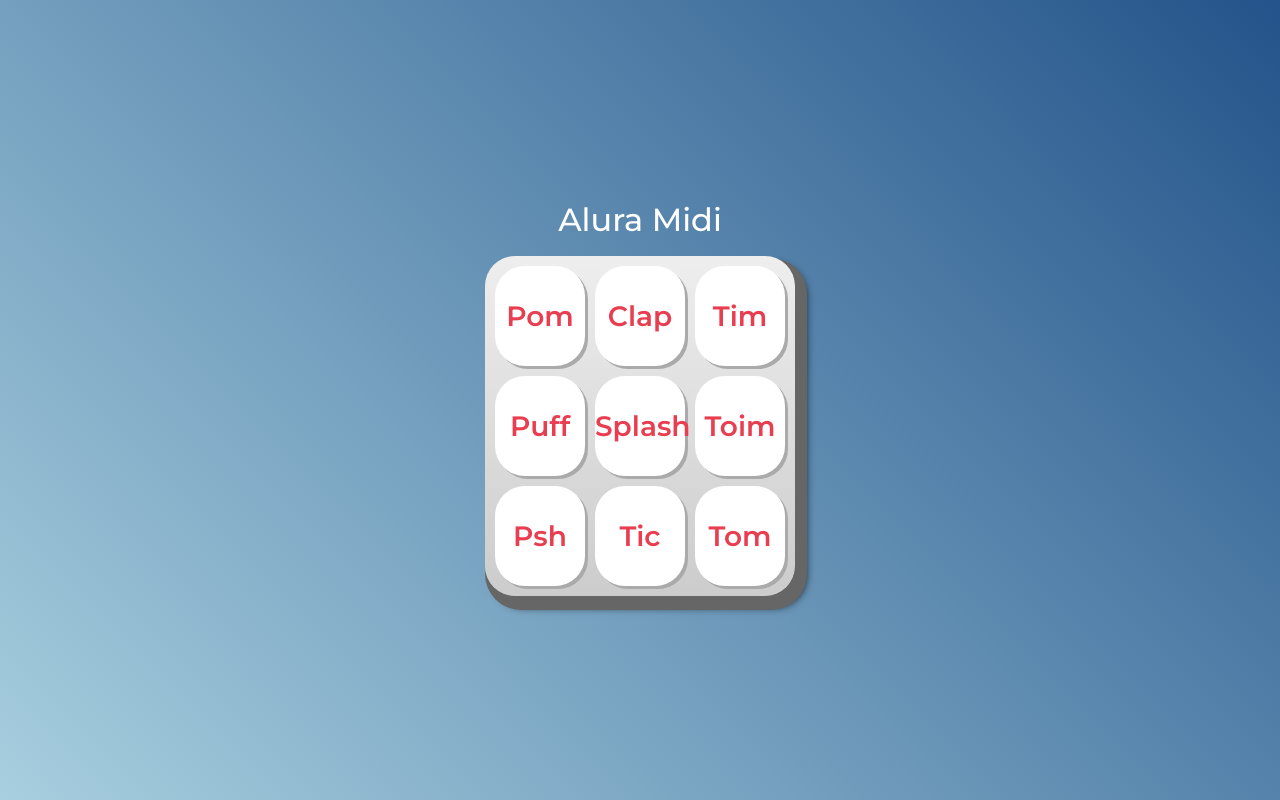
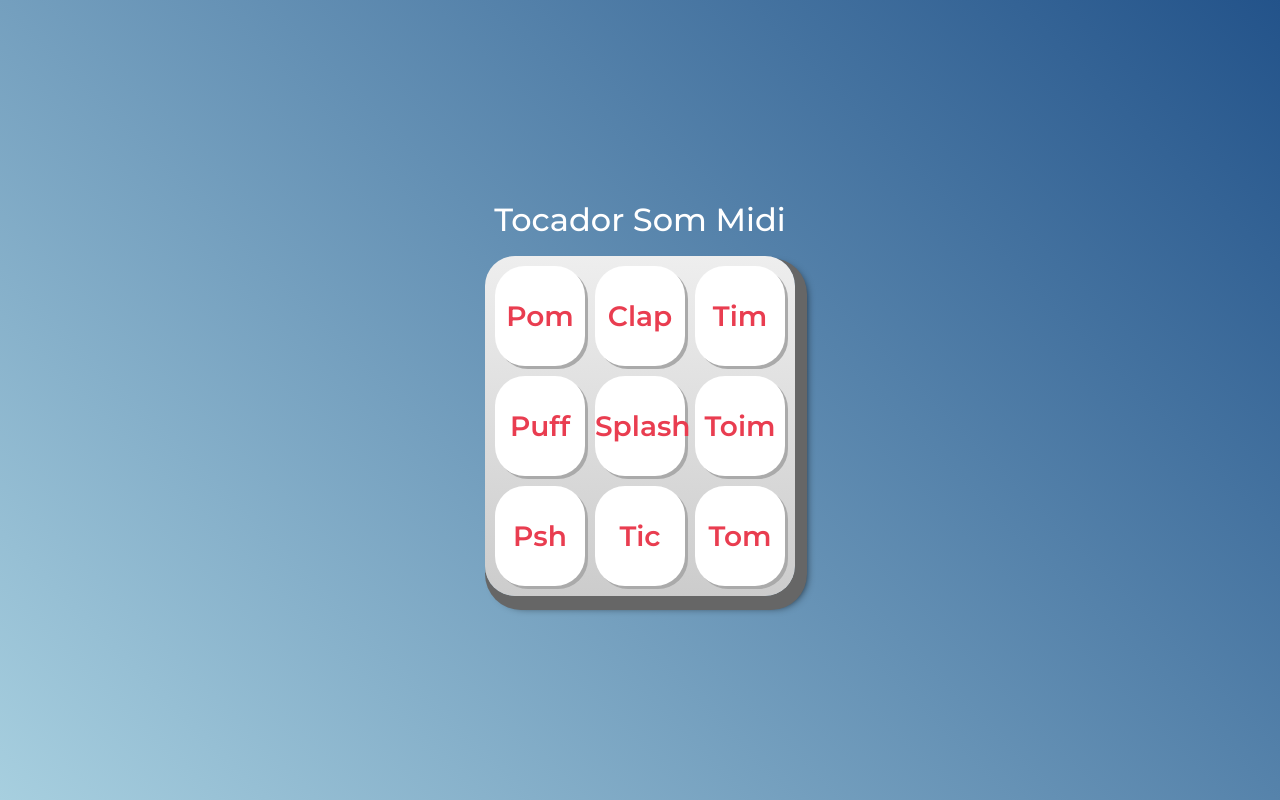
Before and after one commit to tiagoparreiral/site-alura-midi, a plain HTML site: page index.html in a window 1280 px wide. Drawn offline with Linux system fonts and the light colour scheme.

Commit message:
alteração nome tocador som midi

```diff
--- a/index.html
+++ b/index.html
@@ -18,7 +18,7 @@
     </head>
 <body>
 
-    <h1>Alura Midi</h1>
+    <h1>Tocador Som Midi</h1>
 
     <section class="teclado">
         <button class="tecla tecla_pom">Pom</button>
```
